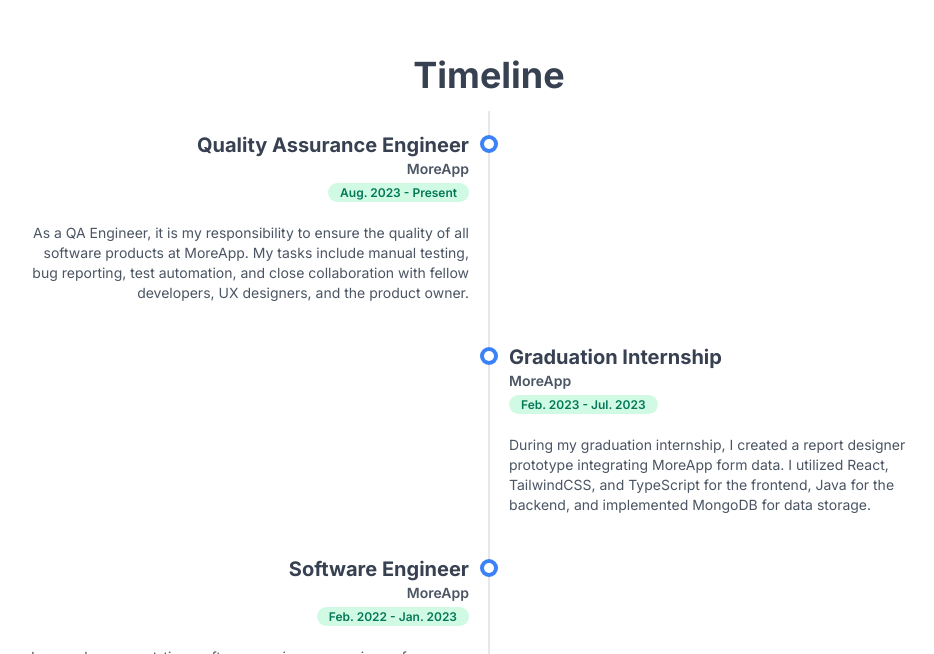
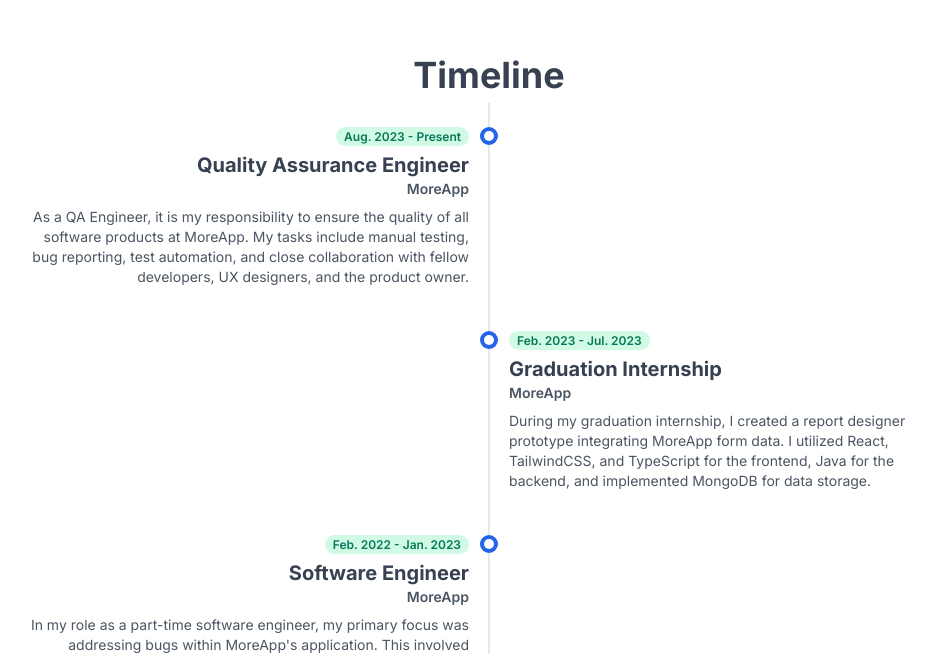
Before and after one commit to GVisser1/Website, a Next.js app: page / in a window 1280 px wide. Shown: the part 1146-1800 px from the top of the page, without its empty margins (151-1085 px from the left). Built offline with nearby package versions, Linux system fonts and the light colour scheme.

Commit message:
Small design, code, and a11y improvements

```diff
--- a/src/app/(home)/sections/hero.tsx
+++ b/src/app/(home)/sections/hero.tsx
@@ -7,7 +7,7 @@ import Text from "../../../components/text";
 import Title from "../../../components/title";
 
 const Hero = (): JSX.Element => (
-  <Section id="intro" className="justify-between gap-20 lg:flex-row lg:items-center">
+  <Section id="intro" className="flex flex-col justify-between gap-20 lg:flex-row lg:items-center">
     <div className="space-y-6">
       <div className="space-y-2">
         <Title color="dark" as="h1">
@@ -15,9 +15,9 @@ const Hero = (): JSX.Element => (
         </Title>
       </div>
       <Text color="medium">
-        Welcome to my website! I am a {getAge(new Date(2000, 3, 21))}-year-old Dutch QA Engineer. When I&apos;m not busy
-        programming, you can find me playing video games, watching movies, or listening to music. Chances are, I am
-        listening to music right now.
+        Welcome to my website! I am a {getAge()}-year-old Dutch QA Engineer. When I&apos;m not busy programming, you can
+        find me playing video games, watching movies, or listening to music. Chances are, I am listening to music right
+        now.
       </Text>
       <SocialIcons />
     </div>
@@ -33,7 +33,7 @@ const Hero = (): JSX.Element => (
       />
       <Icon
         overrideSize
-        className="absolute -bottom-12 -right-8 size-32 stroke-black stroke-[0.5] text-blue-500 md:-left-12"
+        className="absolute -bottom-12 -right-8 size-32 stroke-black stroke-[0.5] text-blue-500 lg:-left-12"
         name="MusicalNoteIcon"
       />
     </div>
--- a/src/app/(home)/sections/timeline.tsx
+++ b/src/app/(home)/sections/timeline.tsx
@@ -2,12 +2,15 @@ import clsx from "clsx";
 import { timeLineData } from "../../../data/timelineData";
 import { isEven } from "../../../utils/numberUtil";
 import Badge from "../../../components/badge";
-import Section from "../../../components/section";
 import Text from "../../../components/text";
 import Title from "../../../components/title";
+import Section from "@/components/section";
 
 const Timeline = (): JSX.Element => (
-  <Section id="timeline" title={{ text: "Timeline", center: true }}>
+  <Section id="timeline">
+    <Title as="h2" className="mb-2 sm:text-center">
+      Timeline
+    </Title>
     <div className="relative overflow-hidden">
       <div className="absolute left-2 h-full w-0.5 bg-gray-200 shadow-md sm:inset-x-0 sm:mx-auto" />
       {timeLineData.map((item, i) => (
@@ -18,21 +21,21 @@ const Timeline = (): JSX.Element => (
             isEven(i) ? "sm:text-end" : "sm:ml-auto sm:text-start",
           )}
         >
-          <div className="space-y-5">
-            <div>
+          <div>
+            <Badge color="green" label={item.timeFrame} />
+            <div className="mt-1">
               <Title as="h3">{item.title}</Title>
               <Text size="sm" weight="semibold" color="medium">
                 {item.subTitle}
               </Text>
             </div>
-            <Badge color="green" label={item.timeFrame} />
-            <Text size="sm" color="medium">
+            <Text size="sm" color="medium" className="mt-2">
               {item.description}
             </Text>
           </div>
           <div
             className={clsx(
-              "absolute top-0 mt-7 size-2.5 -translate-x-7 rounded-full bg-white ring-4 ring-blue-500 sm:translate-x-0",
+              "absolute top-0 mt-7 size-2.5 -translate-x-7 rounded-full bg-white ring-4 ring-blue-600 sm:translate-x-0",
               isEven(i) ? "sm:right-[-5px]" : "sm:left-[-5px]",
             )}
           />
--- a/src/components/badge.tsx
+++ b/src/components/badge.tsx
@@ -10,10 +10,10 @@ const badgeColors = {
 };
 
 export type BadgeColor = keyof typeof badgeColors;
-type BadgeProps = { label: string; color?: BadgeColor };
+type BadgeProps = { label: string; color?: BadgeColor; className?: string };
 
-const Badge = ({ color = "blue", label }: BadgeProps): JSX.Element => (
-  <span className={clsx("rounded-full px-3 py-0.5 text-xs font-semibold", badgeColors[color])}>{label}</span>
+const Badge = ({ color = "blue", label, className }: BadgeProps): JSX.Element => (
+  <span className={clsx("rounded-full px-2 py-0.5 text-xs font-semibold", badgeColors[color], className)}>{label}</span>
 );
 
 export default Badge;
--- a/src/components/navBar.tsx
+++ b/src/components/navBar.tsx
@@ -10,7 +10,6 @@ const links: { name: string; href: string }[] = [
 
 const NavBar = (): JSX.Element => (
   <header className="border-b bg-white pb-4 pt-8">
-    <nav>
     <div className="flex flex-col items-center justify-between gap-4 md:flex-row">
       <div className="flex items-center gap-x-2">
         <Image
@@ -25,15 +24,15 @@ const NavBar = (): JSX.Element => (
           Glenn Visser
         </Text>
       </div>
-        <div className="flex gap-x-4">
+
+      <nav className="flex gap-x-4">
         {links.map((item) => (
           <Link className="text-gray-500 hover:text-gray-900" href={item.href} key={item.name}>
             {item.name}
           </Link>
         ))}
+      </nav>
     </div>
-      </div>
-    </nav>
   </header>
 );
 
--- a/src/components/section.tsx
+++ b/src/components/section.tsx
@@ -1,29 +1,26 @@
 import clsx from "clsx";
-import Title from "./title";
 
 export type SectionProps = {
   id: string;
   size?: "lg" | "md" | "sm";
-  title?: { text: string; center?: boolean };
   className?: string;
   children: React.ReactNode;
 };
 
-const Section = ({ id, size = "md", title, className, children }: SectionProps): JSX.Element => {
-  const classes = clsx("mx-auto flex flex-col gap-y-4 bg-white py-20", {
-    "px-8 max-w-screen-xl": size === "lg",
-    "px-6 max-w-screen-lg": size === "md",
-    "px-5 max-w-screen-sm": size === "sm",
-  });
+const Section = ({ id, size = "md", className, children }: SectionProps): JSX.Element => {
+  const classes = clsx(
+    "mx-auto py-20",
+    {
+      "px-8 max-w-screen-xl": size === "lg",
+      "px-6 max-w-screen-lg": size === "md",
+      "px-5 max-w-screen-sm": size === "sm",
+    },
+    className,
+  );
 
   return (
     <section id={id} className={classes}>
-      {title && (
-        <Title as="h2" className={title.center ? "text-center" : ""}>
-          {title.text}
-        </Title>
-      )}
-      <div className={clsx(`flex flex-col gap-y-4`, className)}>{children}</div>
+      {children}
     </section>
   );
 };
--- a/src/utils/numberUtil.ts
+++ b/src/utils/numberUtil.ts
@@ -1,6 +1,7 @@
 export const isEven = (num: number): boolean => num % 2 === 0;
 
-export const getAge = (dob: Date): number => {
+export const getAge = (): number => {
+  const dob = new Date(2000, 3, 21);
   const diff = Date.now() - dob.getTime();
   const ageDate = new Date(diff);
   return Math.abs(ageDate.getUTCFullYear() - 1970);
```
Lines whose indentation alone changed are shown as unchanged.
